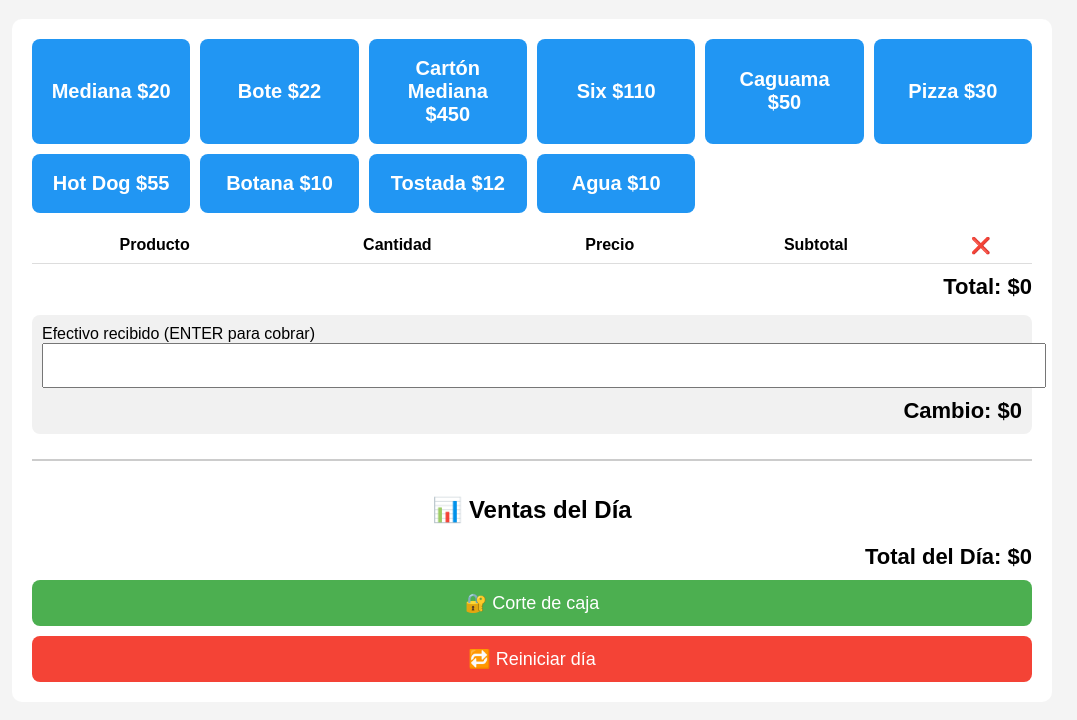
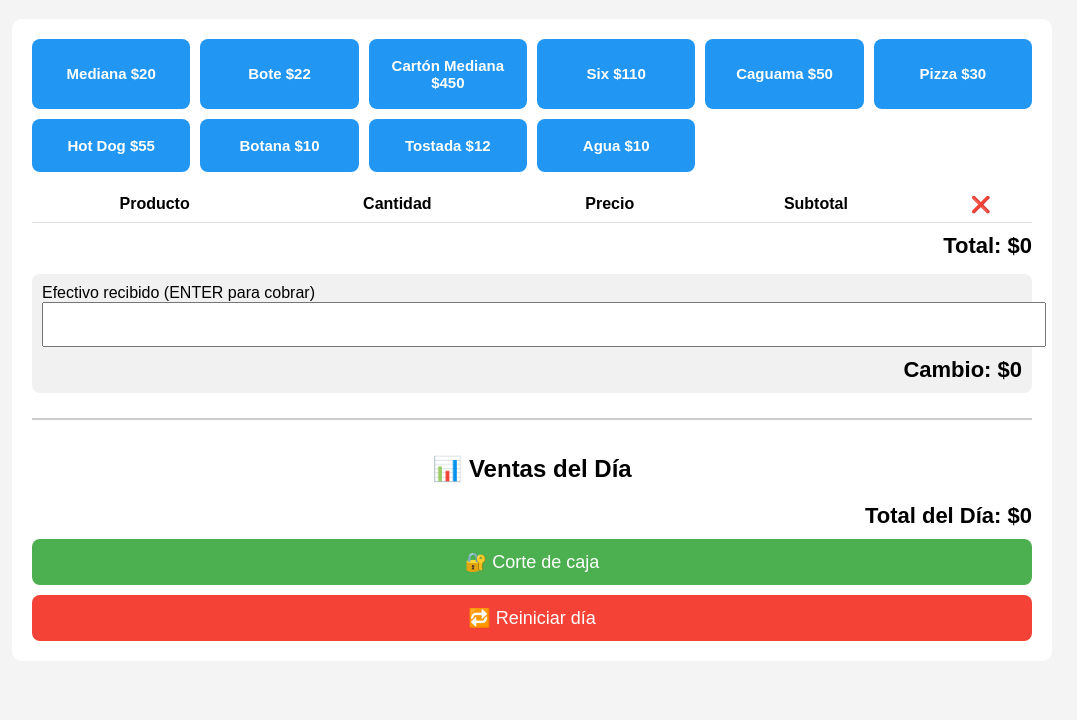
Before and after one commit to pascualnambod-hub/ventas, a plain HTML site: page index.html in a window 1280 px wide. Shown: the part 90-810 px from the top of the page, without its empty margins (108-1185 px from the left). Drawn offline with Linux system fonts and the light colour scheme.

Commit message:
Change font size from 20px to 15px in index.html

```diff
--- a/index.html
+++ b/index.html
@@ -17,7 +17,7 @@ h1,h2{text-align:center}
   background: #2196f3;
   color: white;
   cursor: pointer;
-  font-size: 20px;      /* 👈 tamaño de letra */
+  font-size: 15px;      /* 👈 tamaño de letra */
   font-weight: bold;    /* 👈 opcional */
 }
 table{width:100%;margin-top:15px;border-collapse:collapse}
```
